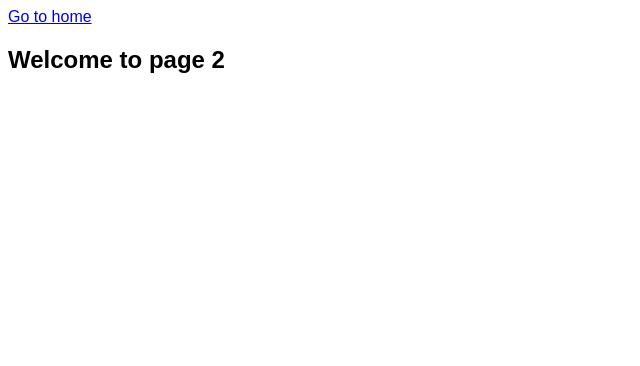
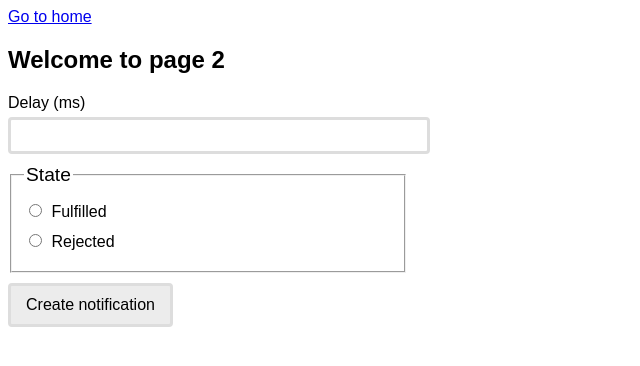
Before and after one commit to Nadbailov/goit-js-hw-10, a website built with Vite: page src/2-snackbar.html in a window 1280 px wide. Shown: the whole page, without its empty margins (0-640 px from the left). Built offline with nearby package versions, Linux system fonts and the light colour scheme.

Commit message:
Ваше повідомлення про комітcommit

```diff
--- a/src/2-snackbar.html
+++ b/src/2-snackbar.html
@@ -12,6 +12,28 @@
       <a href="./index.html">Go to home</a>
       <h1>Welcome to page 2</h1>
     </section>
+
+    <form class="form">
+      <label>
+        Delay (ms)
+        <input type="number" name="delay" required />
+      </label>
+
+      <fieldset>
+        <legend>State</legend>
+        <label>
+          <input type="radio" name="state" value="fulfilled" required />
+          Fulfilled
+        </label>
+        <label>
+          <input type="radio" name="state" value="rejected" required />
+          Rejected
+        </label>
+      </fieldset>
+
+      <button type="submit">Create notification</button>
+    </form>
+
     <script type="module" src="./js/2-snackbar.js"></script>
   </body>
 </html>
--- a/src/css/styles.css
+++ b/src/css/styles.css
@@ -31,3 +31,51 @@ sans-serif;}
 .label {
   font-size: 1rem;
 }
+
+
+
+
+
+             .form {
+               max-width: 400px;
+             }
+
+             .form label {
+               display: block;
+               margin-bottom: 10px;
+             }
+
+             .form input[type="number"] {
+               width: 100%;
+               padding: 8px;
+               margin-top: 5px;
+               border: 3px solid #ddd;
+               border-radius: 4px;
+             }
+
+             .form fieldset {
+               margin-bottom: 10px;
+             }
+
+             .form legend {
+               font-size: 1.2em;
+               margin-bottom: 10px;
+             }
+
+             .form label input[type="radio"] {
+               margin-right: 5px;
+             }
+
+             .form button {
+               background-color: #ececec;
+               color: #000000;
+               border: 3px solid #ddd;
+               padding: 10px 15px;
+               border-radius: 4px;
+               cursor: pointer;
+               font-size: 1em;
+             }
+
+             .form button:hover {
+               background-color: #cacaca;
+             }
--- a/src/js/2-snackbar.js
+++ b/src/js/2-snackbar.js
@@ -1 +1,39 @@
-console.log("snacbar");
+// console.log("snacbar");
+import iziToast from "izitoast";
+import "izitoast/dist/css/iziToast.min.css";
+
+document.querySelector('.form').addEventListener('submit', function(event) {
+    event.preventDefault();
+
+    const delay = parseInt(event.target.delay.value);
+    const state = event.target.state.value;
+
+    const promise = new Promise((resolve, reject) => {
+        setTimeout(() => {
+            if (state === 'fulfilled') {
+                resolve(delay);
+            } else {
+                reject(delay);
+            }
+        }, delay);
+    });
+
+    promise
+        .then((delay) => {
+            console.log(`✅ Fulfilled promise in ${delay}ms`);
+            iziToast.success({
+                title: 'Success',
+                message: `✅ Fulfilled promise in ${delay}ms`,
+                position: 'topRight',
+            });
+        })
+        .catch((delay) => {
+            console.log(`❌ Rejected promise in ${delay}ms`);
+            iziToast.error({
+                title: 'Error',
+                message: `❌ Rejected promise in ${delay}ms`,
+                position: 'topRight',
+            });
+        });
+    event.target.reset();
+});
```
